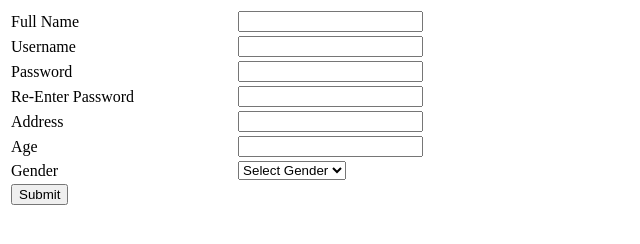
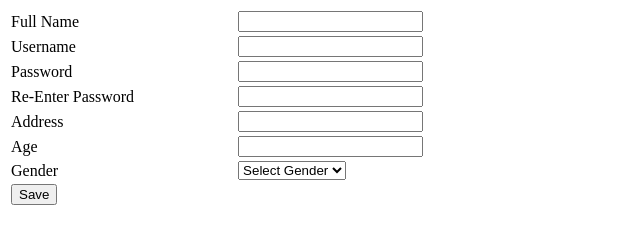
Before and after one commit to harshgupta024/Task_1, a plain HTML site: page task4h.html in a window 1280 px wide. Shown: the full height of the page, 0-640 px from the left. Drawn offline with Linux system fonts and the light colour scheme.

Commit message:
Update task4h.html

```diff
--- a/task4h.html
+++ b/task4h.html
@@ -52,7 +52,7 @@
 
             <tr>
                 <td>
-                    <input type="submit" value="Submit">
+                    <input type="submit" value="Save">
                 </td>
             </tr>
         </table>
```
